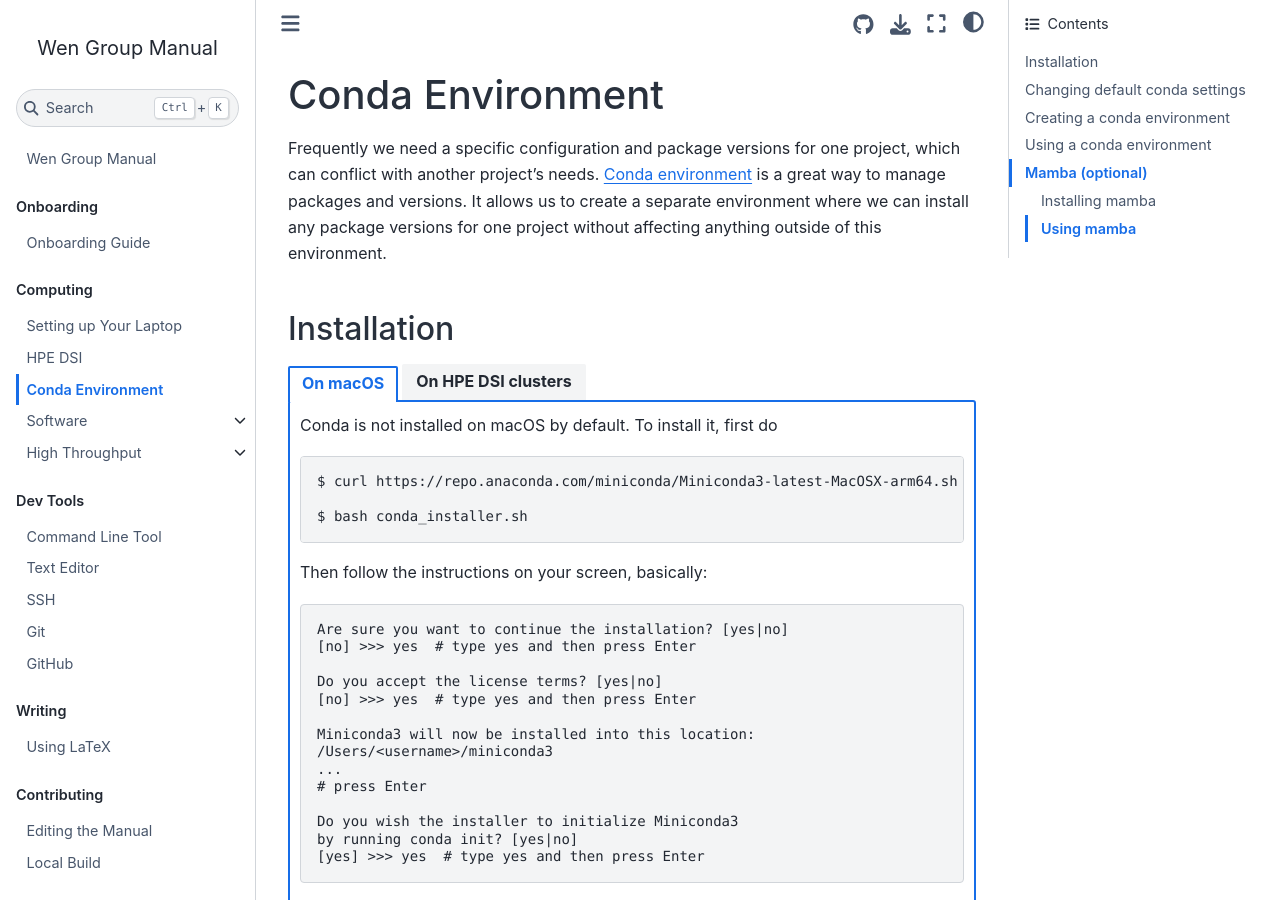
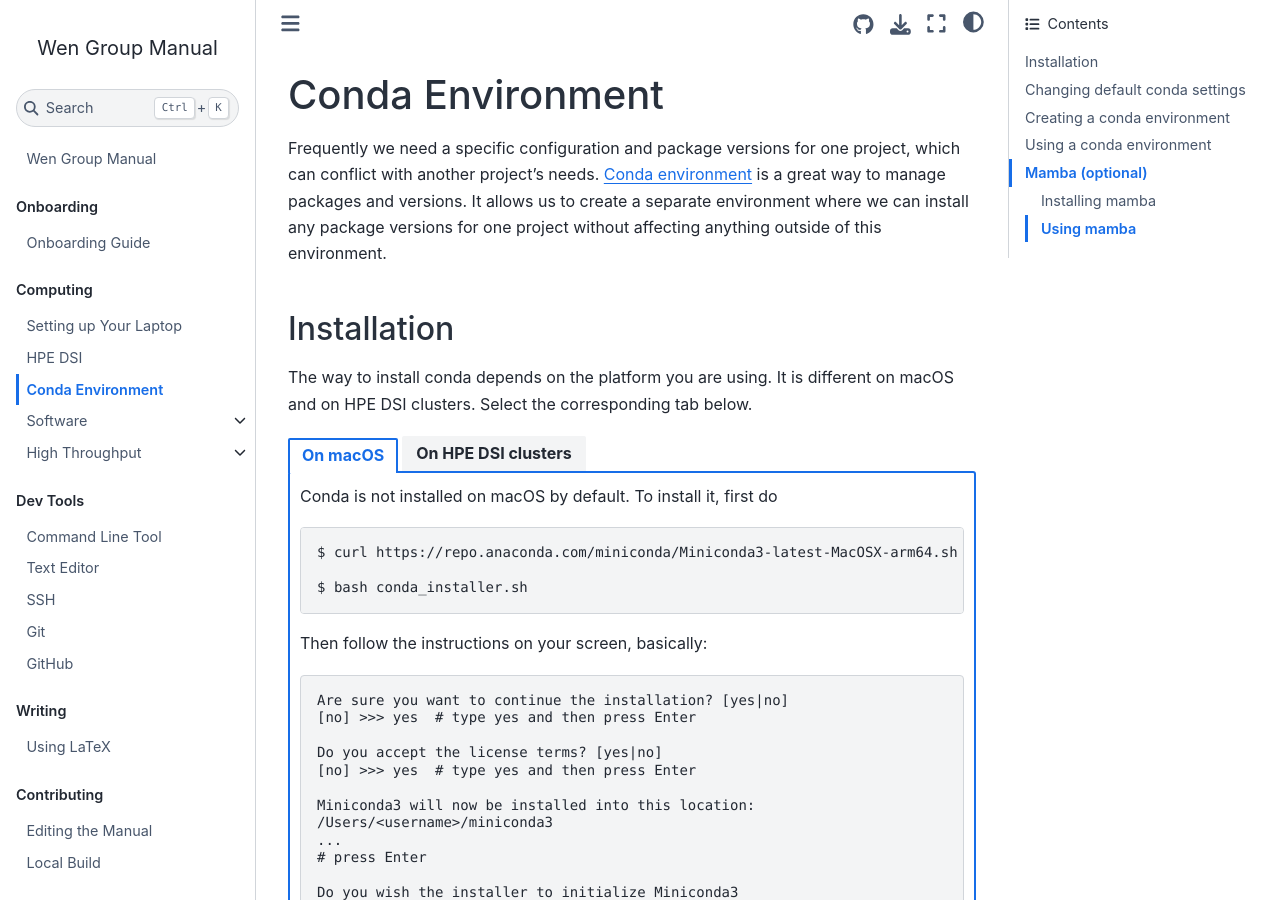
Before and after one commit to wengroup/group_manual, a Jupyter Book: the page built from docs/computing/conda.md, in a window 1280 px wide and 900 px high. Built offline with Jupyter Book 1.0.4 settings and Sphinx 7.4.7 and the Sphinx Book theme 1.1.4, drawn with Linux system fonts in a browser that asks for light colours.

Commit message:
Update selection tab

```diff
--- a/docs/computing/conda.md
+++ b/docs/computing/conda.md
@@ -5,6 +5,8 @@
 Frequently we need a specific configuration and package versions for one project, which can conflict with another project's needs. [Conda environment](https://conda.io/projects/conda/en/latest/user-guide/tasks/manage-environments.html) is a great way to manage packages and versions. It allows us to create a separate environment where we can install any package versions for one project without affecting anything outside of this environment.
 
 ## Installation
+
+The way to install conda depends on the platform you are using. It is different on macOS and on HPE DSI clusters. Select the corresponding tab below.
 
 ::::{tab-set}
 
```
